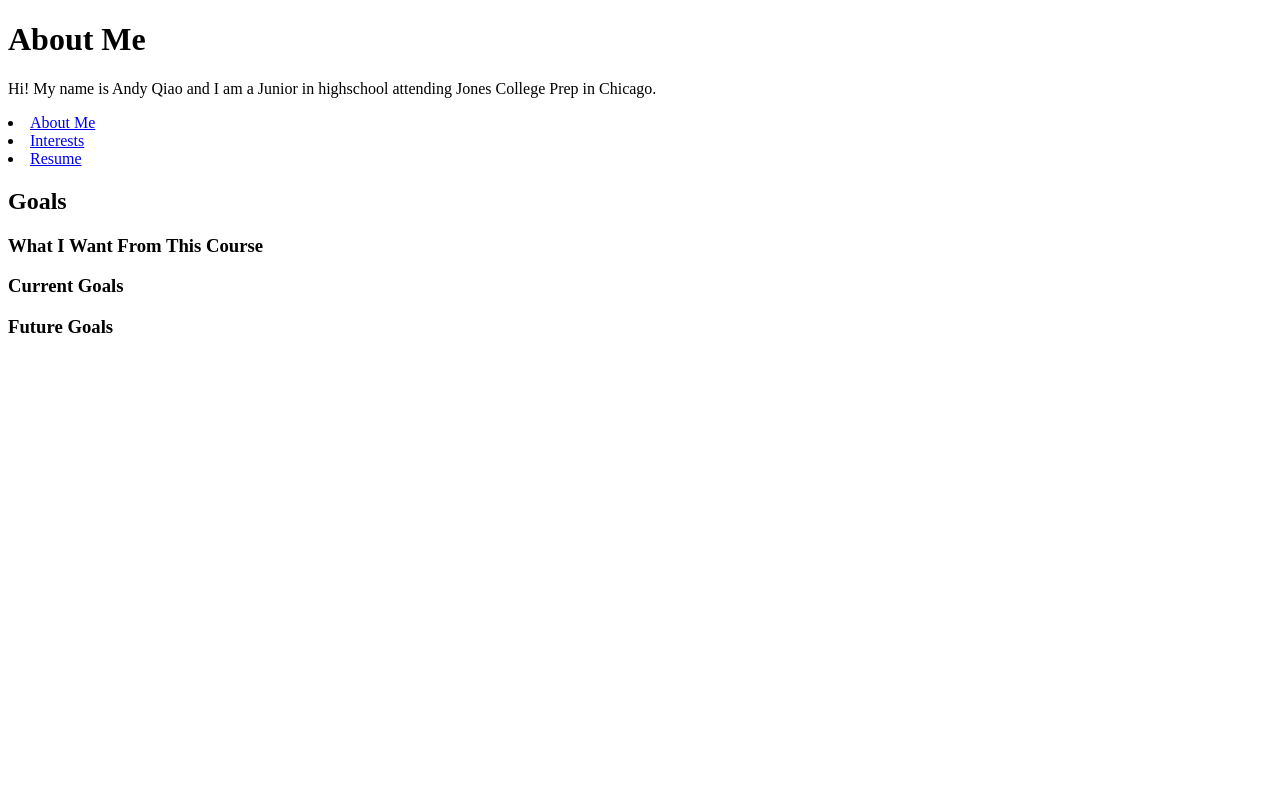
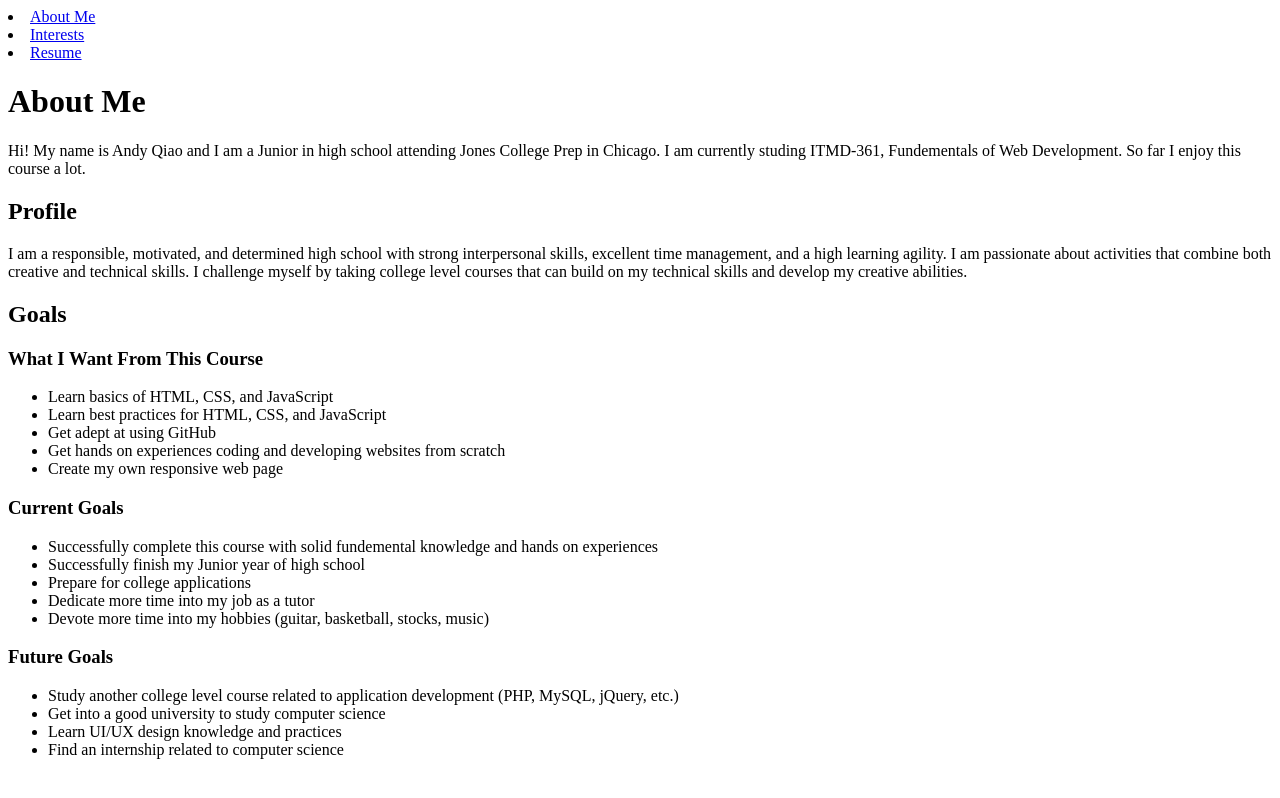
Before and after one commit to aqiao-814/Project1, a plain HTML site: page index.html in a window 1280 px wide. Drawn offline with Linux system fonts and the light colour scheme.

Commit message:
moved nav above header and updated body

```diff
--- a/index.html
+++ b/index.html
@@ -4,22 +4,44 @@
   <meta charset="UTF-8">
   <title>About Me</title>
 </head>
-<header>
-  <h1>About Me</h1>
-  <p>Hi! My name is Andy Qiao and I am a Junior in highschool attending Jones College Prep in Chicago.</p>
-</header>
 <nav>
   <li><a href="index.html">About Me</a></li>
     <li><a href="interests.html">Interests</a></li>
   <li><a href="resume.html">Resume</a></li>
 </nav>
+<header>
+  <h1>About Me</h1>
+  <p>Hi! My name is Andy Qiao and I am a Junior in high school attending Jones College Prep in Chicago. I am currently studing ITMD-361, Fundementals of Web Development. So far I enjoy this course a lot.</p>
+</header>
 <body>
+  <h2>Profile</h2>
+  <p>I am a responsible, motivated, and determined high school with strong interpersonal skills, excellent time management, and a high learning agility. I am passionate about activities that combine both creative and technical skills. I challenge myself by taking college level courses that can build on my technical skills and develop my creative abilities.</p>
   <h2>Goals</h2>
   <h3>What I Want From This Course</h3>
+  <ul>
+    <li>Learn basics of HTML, CSS, and JavaScript</li>
+    <li>Learn best practices for HTML, CSS, and JavaScript</li>
+    <li>Get adept at using GitHub</li>
+    <li>Get hands on experiences coding and developing websites from scratch</li>
+    <li>Create my own responsive web page</li>
+  </ul>
+  <h3>Current Goals</h3>
+  <ul>
+    <li>Successfully complete this course with solid fundemental knowledge and hands on experiences</li>
+    <li>Successfully finish my Junior year of high school</li>
+    <li>Prepare for college applications</li>
+    <li>Dedicate more time into my job as a tutor</li>
+    <li>Devote more time into my hobbies (guitar, basketball, stocks, music)</li>
+  </ul>
+  <h3>Future Goals</h3>
+  <ul>
+    <li>Study another college level course related to application development (PHP, MySQL, jQuery, etc.)</li>
+    <li>Get into a good university to study computer science</li>
+    <li>Learn UI/UX design knowledge and practices</li>
+    <li>Find an internship related to computer science</li>
+  </ul>
 
-  <h3>Current Goals</h3>
 
-  <h3>Future Goals</h3>
 </body>
 
 </html>
```
